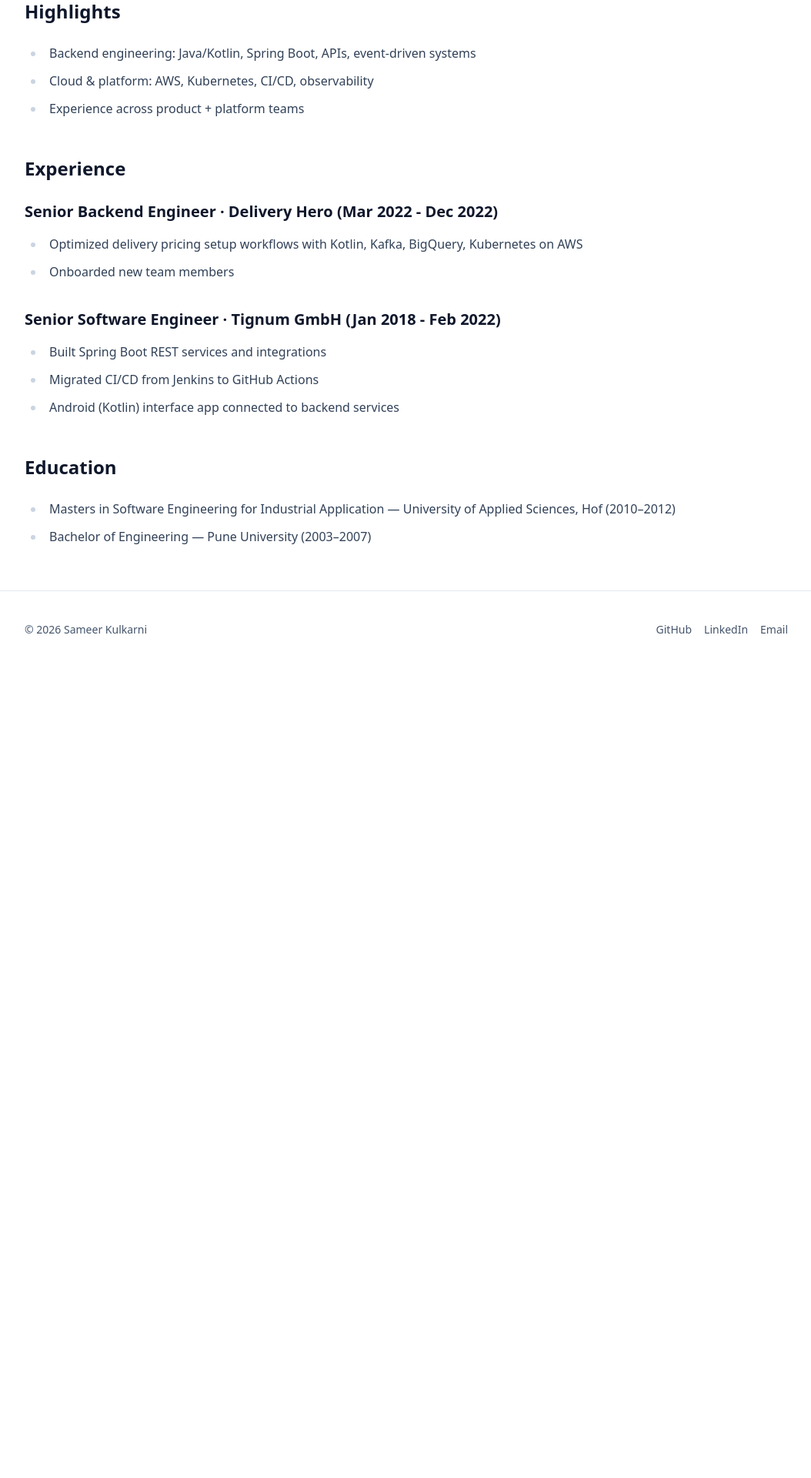
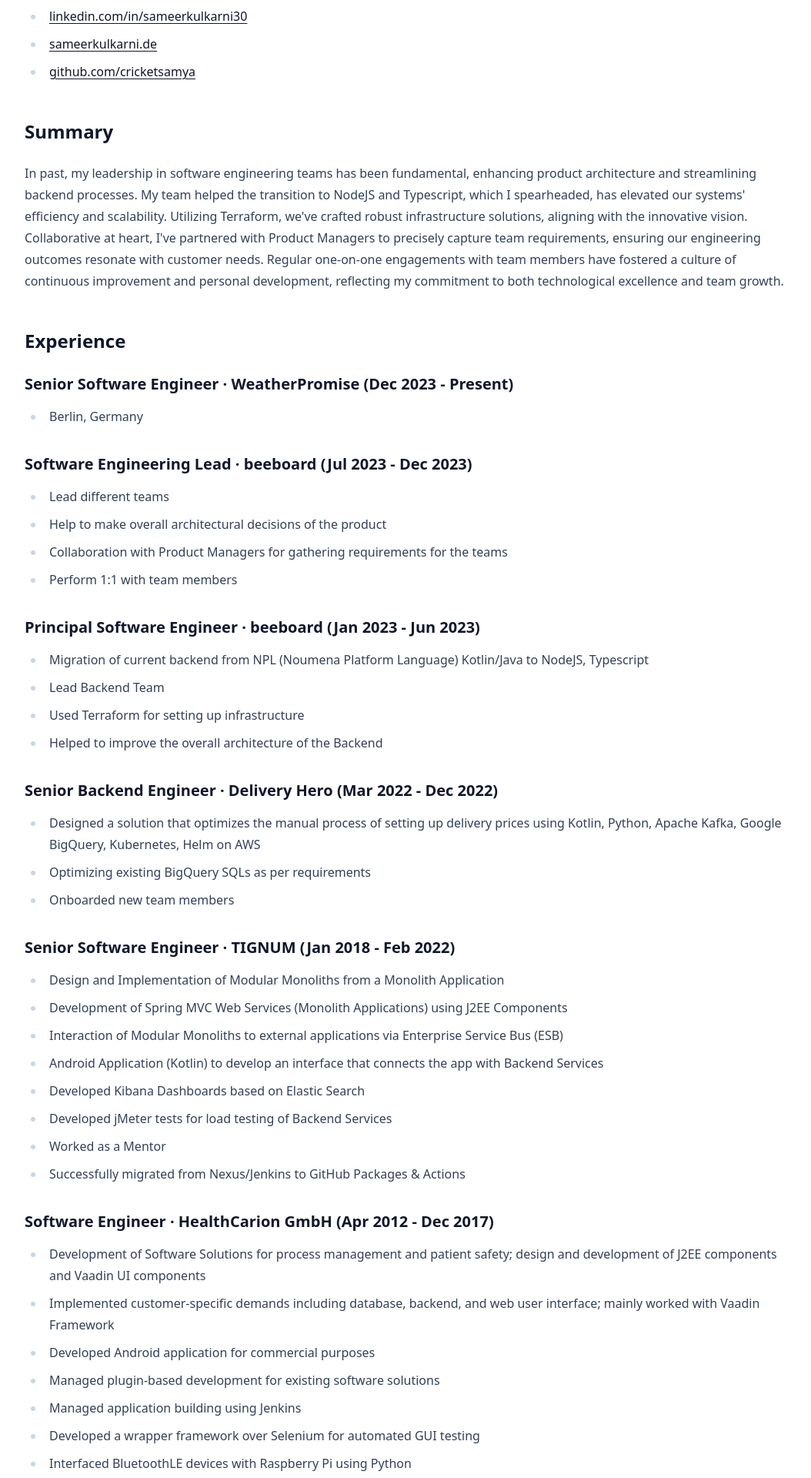
Before and after one commit to cricketsamya/cricketsamya-versel, a Next.js app: page /cv in a window 1280 px wide. Shown: the part 360-2280 px from the top of the page at 77% size, without its empty margins (112-1166 px from the left). Before the commit the page ends 1228 px from the top, so only its background shows below. Built offline with nearby package versions, Linux system fonts and the light colour scheme.

Commit message:
update cv

```diff
--- a/src/app/cv/page.tsx
+++ b/src/app/cv/page.tsx
@@ -11,41 +11,136 @@
       <p>
         <strong>Sameer Kulkarni</strong>
         <br />
-        Senior Software Engineer · Berlin, Germany
+        Software Engineering Lead · Senior Software Engineer
+        <br />
+        Berlin Metropolitan Area
       </p>
 
+      <h2>Contact</h2>
+      <ul>
+        <li>
+          <a href="https://www.linkedin.com/in/sameerkulkarni30/" target="_blank" rel="noreferrer">
+            linkedin.com/in/sameerkulkarni30
+          </a>
+        </li>
+        <li>
+          <a href="https://sameerkulkarni.de" target="_blank" rel="noreferrer">
+            sameerkulkarni.de
+          </a>
+        </li>
+        <li>
+          <a href="https://github.com/cricketsamya" target="_blank" rel="noreferrer">
+            github.com/cricketsamya
+          </a>
+        </li>
+      </ul>
+
+      <h2>Summary</h2>
       <p>
-        I’ve worked across backend, platform, and product teams, focusing on building systems that are reliable,
-        observable, and easy to operate.
+        In past, my leadership in software engineering teams has been fundamental, enhancing product architecture and
+        streamlining backend processes. My team helped the transition to NodeJS and Typescript, which I spearheaded, has
+        elevated our systems&apos; efficiency and scalability. Utilizing Terraform, we&apos;ve crafted robust
+        infrastructure solutions, aligning with the innovative vision. Collaborative at heart, I&apos;ve partnered with
+        Product Managers to precisely capture team requirements, ensuring our engineering outcomes resonate with
+        customer needs. Regular one-on-one engagements with team members have fostered a culture of continuous
+        improvement and personal development, reflecting my commitment to both technological excellence and team growth.
       </p>
 
-      <h2>Highlights</h2>
+      <h2>Experience</h2>
+      <h3>Senior Software Engineer · WeatherPromise (Dec 2023 - Present)</h3>
       <ul>
-        <li>Backend engineering: Java/Kotlin, Spring Boot, APIs, event-driven systems</li>
-        <li>Cloud &amp; platform: AWS, Kubernetes, CI/CD, observability</li>
-        <li>Experience across product + platform teams</li>
+        <li>Berlin, Germany</li>
       </ul>
 
-      <h2>Experience</h2>
+      <h3>Software Engineering Lead · beeboard (Jul 2023 - Dec 2023)</h3>
+      <ul>
+        <li>Lead different teams</li>
+        <li>Help to make overall architectural decisions of the product</li>
+        <li>Collaboration with Product Managers for gathering requirements for the teams</li>
+        <li>Perform 1:1 with team members</li>
+      </ul>
+
+      <h3>Principal Software Engineer · beeboard (Jan 2023 - Jun 2023)</h3>
+      <ul>
+        <li>Migration of current backend from NPL (Noumena Platform Language) Kotlin/Java to NodeJS, Typescript</li>
+        <li>Lead Backend Team</li>
+        <li>Used Terraform for setting up infrastructure</li>
+        <li>Helped to improve the overall architecture of the Backend</li>
+      </ul>
+
       <h3>Senior Backend Engineer · Delivery Hero (Mar 2022 - Dec 2022)</h3>
       <ul>
-        <li>Optimized delivery pricing setup workflows with Kotlin, Kafka, BigQuery, Kubernetes on AWS</li>
+        <li>
+          Designed a solution that optimizes the manual process of setting up delivery prices using Kotlin, Python,
+          Apache Kafka, Google BigQuery, Kubernetes, Helm on AWS
+        </li>
+        <li>Optimizing existing BigQuery SQLs as per requirements</li>
         <li>Onboarded new team members</li>
       </ul>
 
-      <h3>Senior Software Engineer · Tignum GmbH (Jan 2018 - Feb 2022)</h3>
+      <h3>Senior Software Engineer · TIGNUM (Jan 2018 - Feb 2022)</h3>
       <ul>
-        <li>Built Spring Boot REST services and integrations</li>
-        <li>Migrated CI/CD from Jenkins to GitHub Actions</li>
-        <li>Android (Kotlin) interface app connected to backend services</li>
+        <li>Design and Implementation of Modular Monoliths from a Monolith Application</li>
+        <li>Development of Spring MVC Web Services (Monolith Applications) using J2EE Components</li>
+        <li>Interaction of Modular Monoliths to external applications via Enterprise Service Bus (ESB)</li>
+        <li>Android Application (Kotlin) to develop an interface that connects the app with Backend Services</li>
+        <li>Developed Kibana Dashboards based on Elastic Search</li>
+        <li>Developed jMeter tests for load testing of Backend Services</li>
+        <li>Worked as a Mentor</li>
+        <li>Successfully migrated from Nexus/Jenkins to GitHub Packages &amp; Actions</li>
+      </ul>
+
+      <h3>Software Engineer · HealthCarion GmbH (Apr 2012 - Dec 2017)</h3>
+      <ul>
+        <li>
+          Development of Software Solutions for process management and patient safety; design and development of J2EE
+          components and Vaadin UI components
+        </li>
+        <li>
+          Implemented customer-specific demands including database, backend, and web user interface; mainly worked with
+          Vaadin Framework
+        </li>
+        <li>Developed Android application for commercial purposes</li>
+        <li>Managed plugin-based development for existing software solutions</li>
+        <li>Managed application building using Jenkins</li>
+        <li>Developed a wrapper framework over Selenium for automated GUI testing</li>
+        <li>Interfaced BluetoothLE devices with Raspberry Pi using Python</li>
       </ul>
 
       <h2>Education</h2>
       <ul>
-        <li>
-          Masters in Software Engineering for Industrial Application — University of Applied Sciences, Hof (2010–2012)
-        </li>
-        <li>Bachelor of Engineering — Pune University (2003–2007)</li>
+        <li>Hochschule Hof, University of Applied Sciences — MS, Software Engineering</li>
+        <li>Sinhgad College of Engineering — BE, Computer</li>
+      </ul>
+
+      <h2>Top skills</h2>
+      <ul>
+        <li>DevOps</li>
+        <li>Ruby</li>
+        <li>CDK</li>
+      </ul>
+
+      <h2>Languages</h2>
+      <ul>
+        <li>Hindi (Native or Bilingual)</li>
+        <li>English (Native or Bilingual)</li>
+        <li>Marathi (Native or Bilingual)</li>
+        <li>German (Limited Working)</li>
+        <li>Japanese (Elementary)</li>
+      </ul>
+
+      <h2>Certifications</h2>
+      <ul>
+        <li>Cognizant Certified Professional (CCP) - Banking and Financial Services (L0)</li>
+        <li>Cognizant Certified Professional (CCP) - Investment Management (L1)</li>
+        <li>Cognizant Certified Professional (CCP) - Oracle – SQL/PLSQL</li>
+        <li>Cognizant Certified Professional (CCP) - Core Java</li>
+        <li>Cognizant Certified Professional (CCP) - Visual C#</li>
+      </ul>
+
+      <h2>Honors &amp; Awards</h2>
+      <ul>
+        <li>University Rank Holder</li>
       </ul>
     </div>
   );
```
